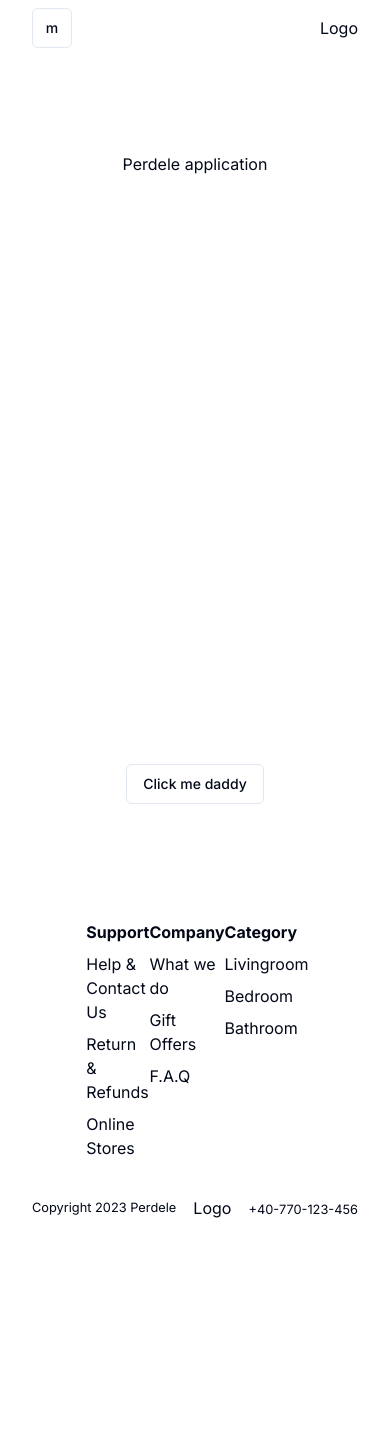
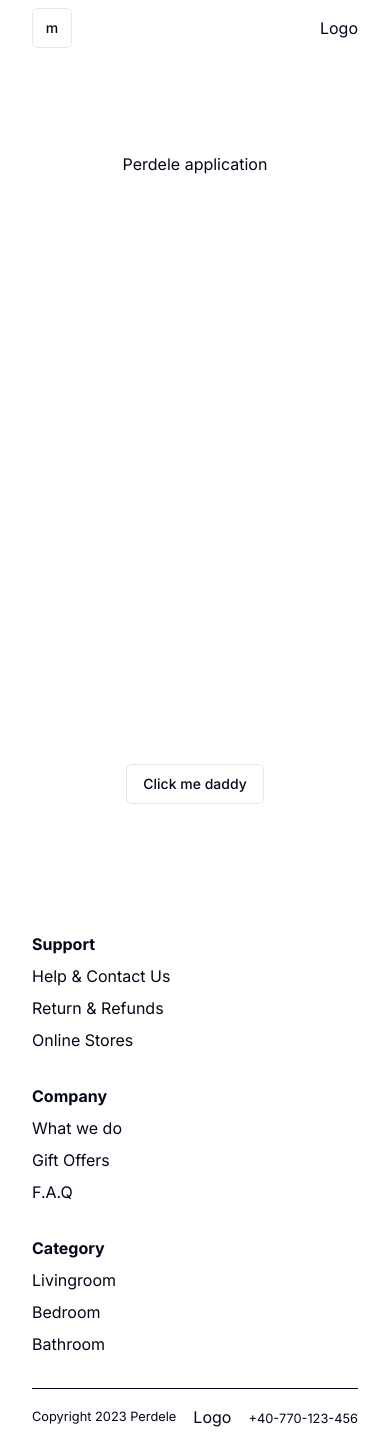
Before and after one commit to GeorgeIonita1/perdele, a Next.js app: page / in a window 390 px wide. Before the commit the page ends 1236 px from the top, so only its background shows below. Built offline with nearby package versions, Linux system fonts and the light colour scheme.

Commit message:
Responsive footer

```diff
--- a/components/Footer.tsx
+++ b/components/Footer.tsx
@@ -4,7 +4,7 @@ function Footer() {
     return (
         <footer>
             <div className="container">
-                <div className="flex justify-between w-4/6 mx-auto py-4">
+                <div className="md:flex justify-between md:w-4/6 mx-auto py-4 max-md:*:py-3">
                     <div className="*:py-1">
                         <h4 className="font-bold">Support</h4>
                         <h5>Help & Contact Us</h5>
@@ -25,7 +25,7 @@ function Footer() {
                     </div>
                 </div>
 
-                <div className="w-full h-px mx-auto bg-slate-950 max-md:hidden" />
+                <div className="w-full h-px mx-auto bg-slate-950" />
 
                 <div className="flex justify-between items-center py-4">
                     <small>Copyright 2023 Perdele</small>
```
